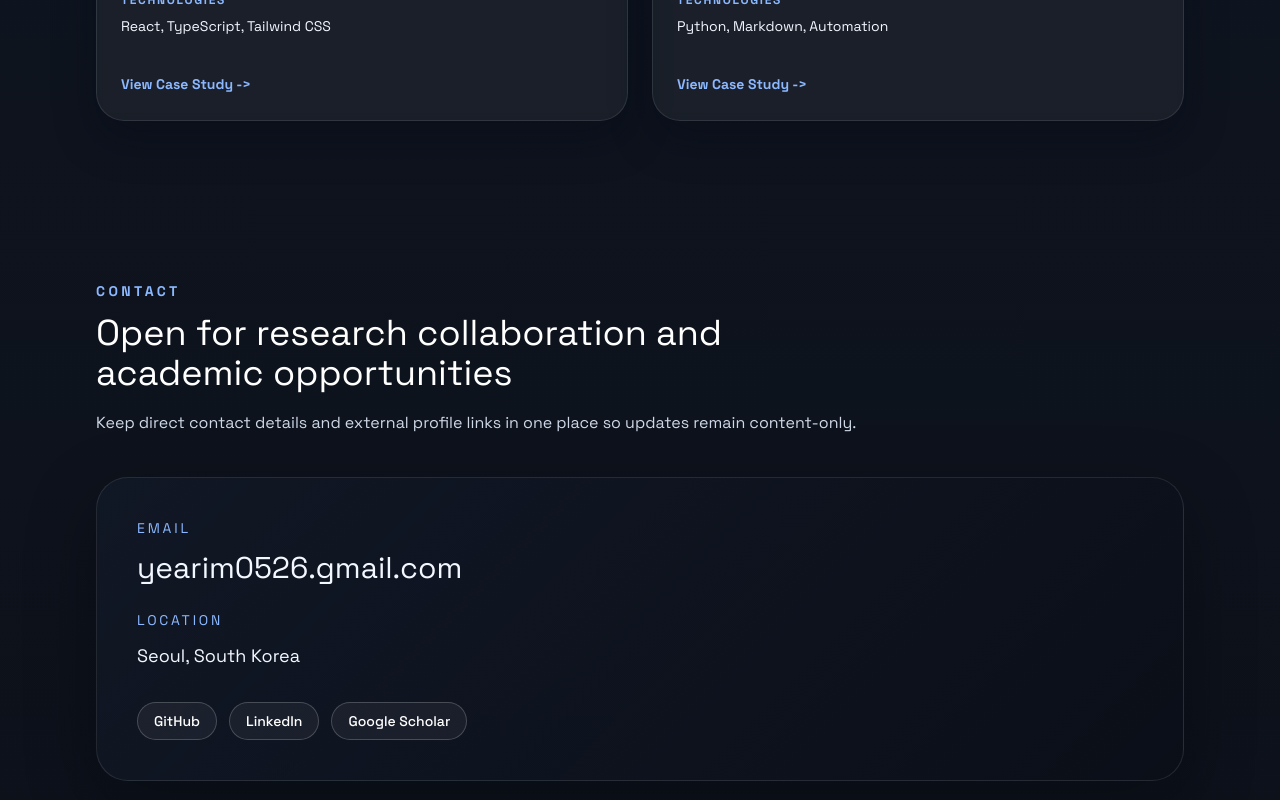
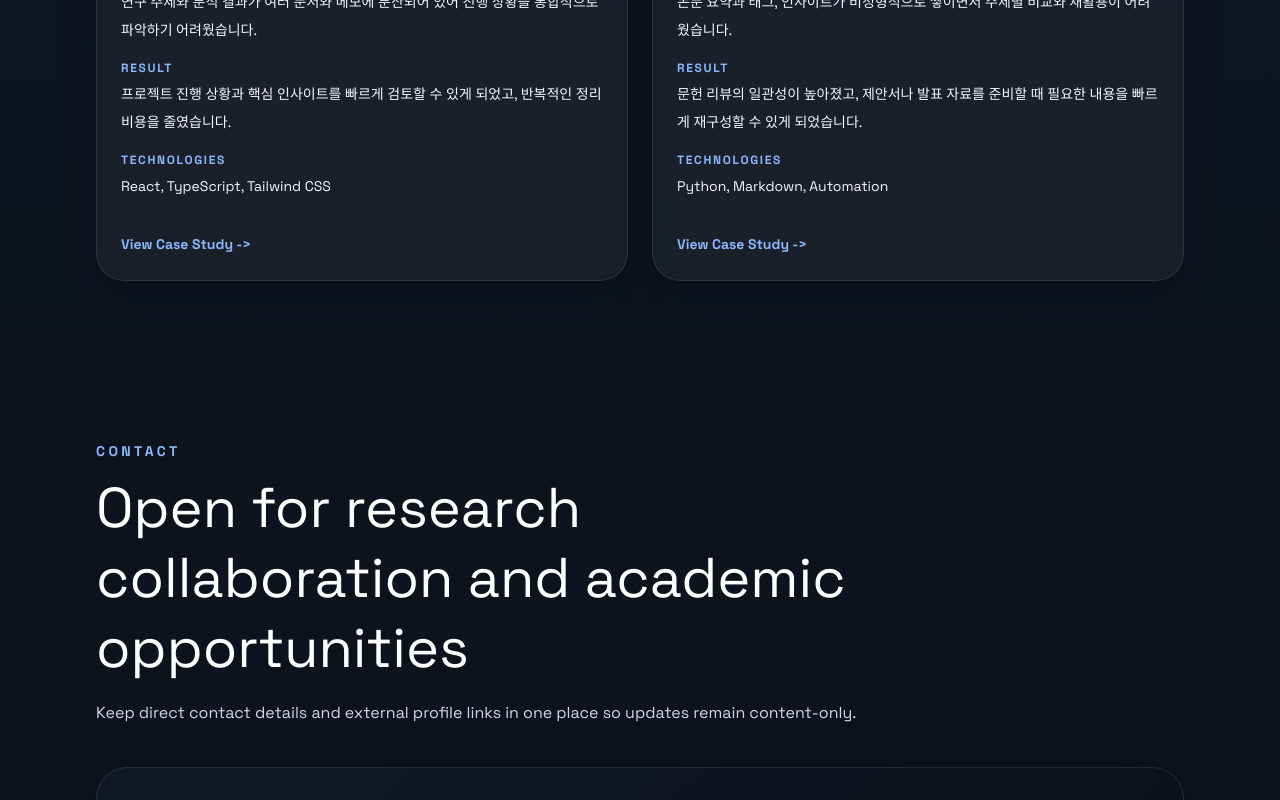
Before and after one commit to Toquno-sayrin/portfolio, a React (Vite) app: page / in a window 1280 px wide. Shown: the part 3269-4069 px from the top of the page. Built offline with nearby package versions, Linux system fonts and the light colour scheme.

Commit message:
Fix mobile overflow in contact section

```diff
--- a/src/components/ui/SectionShell.tsx
+++ b/src/components/ui/SectionShell.tsx
@@ -24,7 +24,9 @@ export function SectionShell({
           <p className="mb-3 text-sm font-semibold uppercase tracking-[0.24em] text-frost-300">
             {eyebrow}
           </p>
-          <h2 className="font-serif text-3xl text-white md:text-4xl">{title}</h2>
+          <h2 className="break-words font-serif text-[clamp(2.4rem,8vw,3.5rem)] leading-tight text-white">
+            {title}
+          </h2>
           {description ? <p className="mt-4 text-base leading-7 text-ink-100">{description}</p> : null}
         </div>
         {children}
--- a/src/sections/ContactSection.tsx
+++ b/src/sections/ContactSection.tsx
@@ -12,7 +12,10 @@ export function ContactSection() {
     >
       <div className="rounded-[32px] border border-white/10 bg-[linear-gradient(135deg,rgba(18,24,38,0.94),rgba(10,15,24,0.9))] p-8 text-ink-50 shadow-paper md:p-10">
         <p className="text-sm uppercase tracking-[0.2em] text-frost-300">Email</p>
-        <a href={`mailto:${contactContent.email}`} className="mt-3 block font-serif text-3xl">
+        <a
+          href={`mailto:${contactContent.email}`}
+          className="mt-3 block break-all font-serif text-[clamp(2rem,8vw,3rem)] leading-tight"
+        >
           {contactContent.email}
         </a>
         <p className="mt-6 text-sm uppercase tracking-[0.2em] text-frost-300">Location</p>
```
